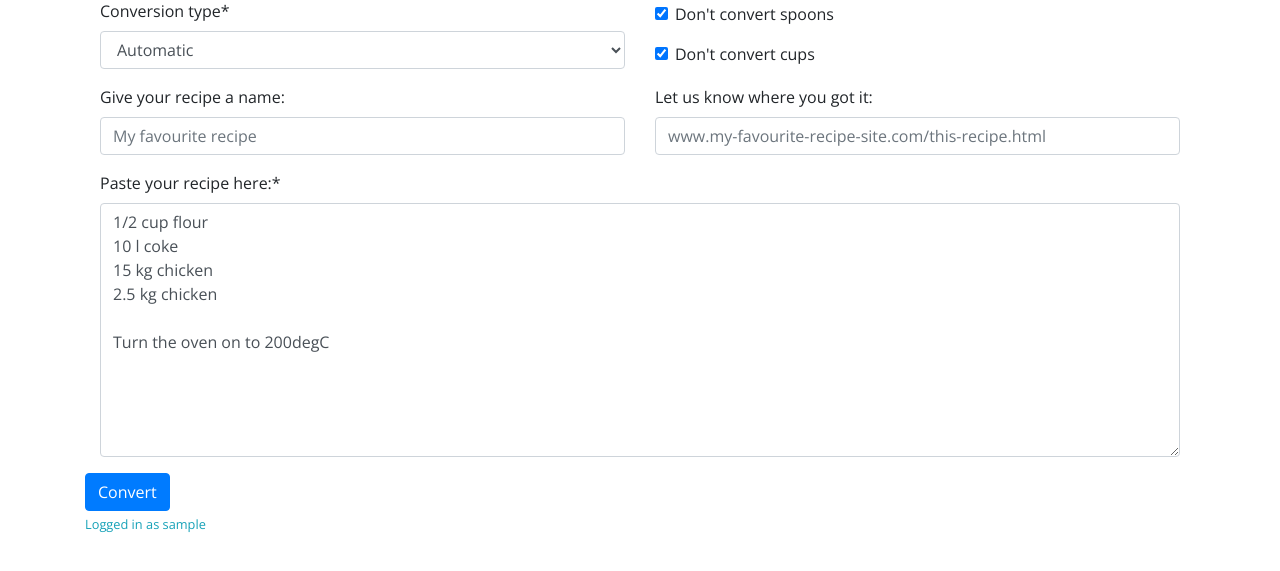
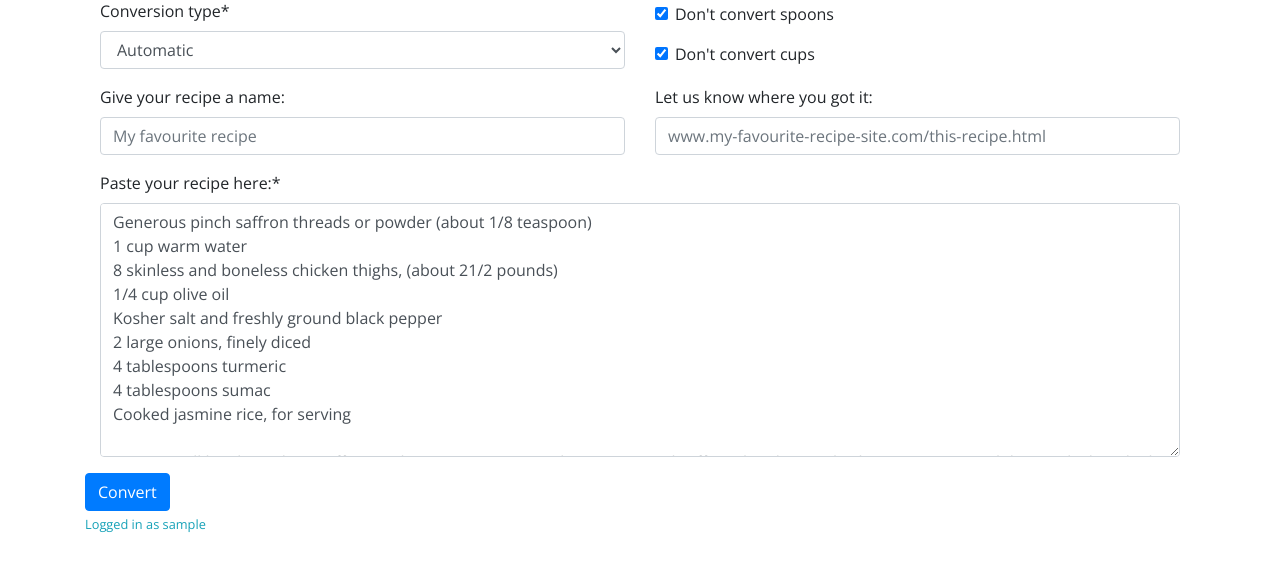
Before and after one commit to matthpau/CookingCalc, a Django app: page /converter/recipe_converter in a window 1280 px wide. Shown: the part 177-748 px from the top of the page. Run offline with Django 3.2, Linux system fonts and the light colour scheme; the visitor is signed in with stand-in values (Sample User, id 1); parts of the project's set-up code (start-up, migrations or seed data) failed here and were passed over; some libraries are stand-ins or nearby versions.

Commit message:
A good days work

```diff
--- a/AppTimesCalc/views.py
+++ b/AppTimesCalc/views.py
@@ -1,10 +1,10 @@
 from django.shortcuts import render, redirect, get_object_or_404
-from django.http import HttpResponseRedirect, HttpResponse
+from django.http import HttpResponseRedirect
 from .models import *
 from .forms import CalcFormPerson, CalcFormWeight, mealPlanComment, MealPlanForm
 from .businessLogic import CookCalc, AddMeal
 
-from django.views.generic import ListView, UpdateView, DetailView, DeleteView
+from django.views.generic import ListView, UpdateView, DetailView
 from django.contrib.auth.mixins import LoginRequiredMixin
 from django.conf import settings
 
--- a/RecipeConverter/forms.py
+++ b/RecipeConverter/forms.py
@@ -5,15 +5,26 @@ test_text = """one partridge in a pear tree
 three french hens
 
 METHOD:
-Roast the doves, french hens and partridge for seven hours then serve cold, like revenge.
+Roast the doves, french hens and partridge for seven hours then rest and serve cold, like revenge.
 """
 
-inital_text = """1/2 cup flour
-10 l coke
-15 kg chicken
-2.5 kg chicken
+inital_text = """Generous pinch saffron threads or powder (about 1/8 teaspoon)
+1 cup warm water
+8 skinless and boneless chicken thighs, (about 21/2 pounds)
+1/4 cup olive oil
+Kosher salt and freshly ground black pepper
+2 large onions, finely diced
+4 tablespoons turmeric
+4 tablespoons sumac
+Cooked jasmine rice, for serving
 
-Turn the oven on to 200degC
+1. In a small bowl, combine saffron and warm water. Set aside to steep until saffron dissolves and colors water. Meanwhile, pat chicken thighs dry and season all over with salt and pepper.
+
+2. Heat olive oil in a wide, lidded pot over medium heat. Once hot, lay in chicken thighs and lightly brown both sides, about 5 minutes total. Remove chicken from pot and stir in onions. Once onions soften and turn light golden, after about 7 minutes, stir in turmeric and sauté until fragrant, about 1 minute more. Stir in sumac and saffron water to form a uniform sauce.
+
+3. Nestle chicken thighs into pan and spoon sauce over chicken. Cover pot and lower heat to medium-low. Gently simmer until meat is tender and cooked through and sauce thickens, about 20 minutes. Check during cooking, and if sauce looks dry, add splashes of water to prevent sticking or scorching. The sauce should be wet but not soupy.
+
+4. Serve chicken and onion sauce over rice. Bread, yogurt and/or a summer salad also make nice accompaniments.
 """
 
 
@@ -28,7 +39,8 @@ class RecipeConverter(forms.Form):
 
     url_placeholder = "www.my-favourite-recipe-site.com/this-recipe.html"
 
-    recipe_text = forms.CharField(max_length=5000, label='Paste your recipe here:', initial=inital_text,
+    recipe_text = forms.CharField(max_length=5000, label='Paste your recipe here:',
+                                  initial=inital_text,
                                   widget=forms.Textarea(attrs={'placeholder': test_text})
                                   )
     name = forms.CharField(max_length=200, label='Give your recipe a name:', required=False,
--- a/RecipeConverter/templates/RecipeConverter/converter_results.html
+++ b/RecipeConverter/templates/RecipeConverter/converter_results.html
@@ -10,14 +10,14 @@
 
         <div class="col-sm col-md-6">
             <p>Input</p>
-            <div class="border" style="overflow: auto; height: 400px; padding: 10px;">
+            <div class="border" style="overflow: auto; height: 200px; padding: 10px;">
                 <small>{{ inputs.recipe_text|linebreaks }}</small>
             </div>
         </div>
 
         <div class="col">
             <p>Output</p>
-            <div class="border" style="overflow: auto; height:400px; padding: 10px;">
+            <div class="border" style="overflow: auto; height:200px; padding: 10px;">
                 <small>{{ outputs.converted_text|linebreaks }}</small>
             </div>
         </div>
--- a/RecipeConverter/urls.py
+++ b/RecipeConverter/urls.py
@@ -8,5 +8,5 @@ from django.conf.urls.static import static
 
 urlpatterns = [
     path('recipe_converter', views.recipe_converter, name='recipe_converter'),
-    path('saved_conversions', views.saved_conversions, name='saved_conversions'),
+    path('saved_conversions', views.ConversionsList.as_view(), name='saved_conversions'),
     ]
--- a/RecipeConverter/views.py
+++ b/RecipeConverter/views.py
@@ -1,16 +1,10 @@
 from django.shortcuts import render
-from django.http import  HttpResponse
 from .forms import RecipeConverter
 from django.contrib.auth.decorators import login_required
 from .businessLogic import converter
-
-#from django.shortcuts import render, redirect, get_object_or_404
-#from .models import *
-
-#from django.views.generic import ListView, UpdateView, DetailView, DeleteView
-#from django.contrib.auth.mixins import LoginRequiredMixin
-#from django.conf import settings
-#from users.models import CustomUser
+from django.views.generic import ListView
+from .models import Conversion
+from django.contrib.auth.mixins import LoginRequiredMixin
 
 
 @login_required()
@@ -37,5 +31,17 @@ def recipe_converter(request):
     return render(request, 'RecipeConverter/recipe_converter.html', context)
 
 
-def saved_conversions(request):
-    return render(request, 'RecipeConverter/saved_conversions.html')
+class ConversionsList(LoginRequiredMixin, ListView):
+    """
+    requires login, use LoginRequiredMixin to do this
+    https://docs.djangoproject.com/en/2.2/topics/auth/default/#the-loginrequired-mixin
+    Context name information https://docs.djangoproject.com/en/2.2/topics/class-based-views/generic-display/#making-friendly-template-contexts
+    template name can be used but in this case is automatically derived conversion_list from model and view
+
+    context variable name is object_list OR conversion_list, both work. Or you can set your own
+     model = MealPlan use this to show ALL meal plans
+    """
+    def get_queryset(self):
+        #  this is how you return only records for the current user
+        #  https://docs.djangoproject.com/en/2.2/topics/class-based-views/generic-display/#dynamic-filtering
+        return Conversion.objects.filter(user=self.request.user).order_by('-created_at')
```
Also changed, not shown: AppTimesCalc/templates/AppTimesCalc/Home.html (+12 -10 lines), RecipeConverter/businessLogic.py (+22 -20 lines), RecipeConverter/models.py (+1 -6 lines), RecipeConverter/templates/RecipeConverter/conversion_list.html (added, +15 -0 lines), RecipeConverter/templates/RecipeConverter/saved_conversions.html (deleted, +0 -8 lines).
